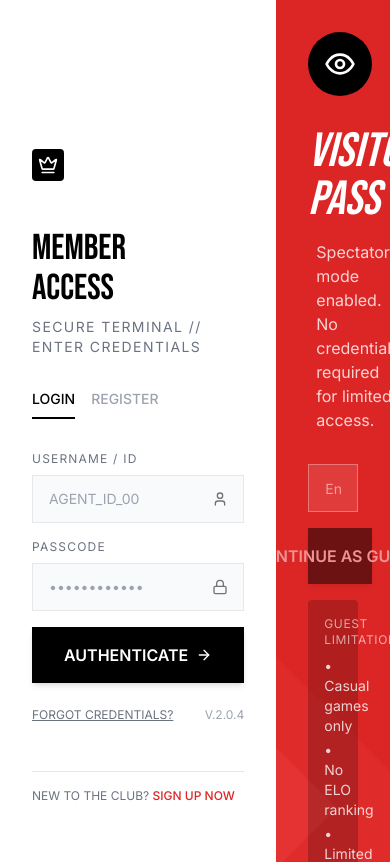
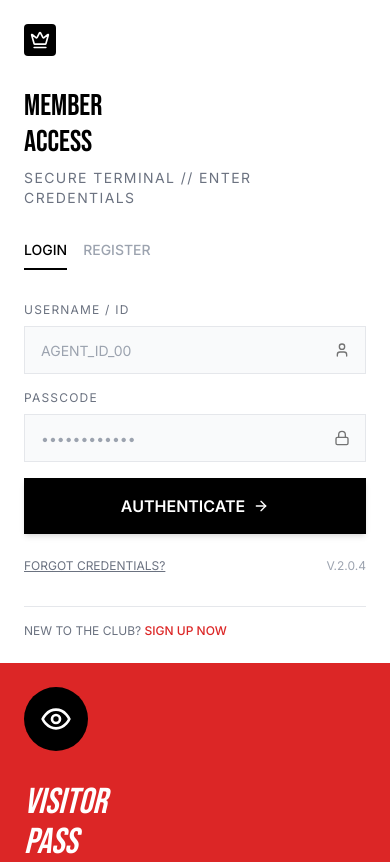
Before and after one commit to Krishan-Kant123/chess-bot-multiplayer-, a Next.js app in the folder client/: page /auth in a window 390 px wide. Shown: the top 862 px of the page. Built offline with nearby package versions, Linux system fonts and the light colour scheme; no server answers.

Commit message:
responsive

```diff
--- a/client/src/app/auth/page.tsx
+++ b/client/src/app/auth/page.tsx
@@ -57,23 +57,23 @@
     };
 
     return (
-        <div className="min-h-screen flex">
+        <div className="min-h-screen flex flex-col md:flex-row">
             {/* Left Panel - Member Access */}
-            <div className="flex-1 bg-white p-8 md:p-16 flex flex-col justify-center">
+            <div className="flex-1 bg-white p-6 md:p-16 flex flex-col justify-center">
                 <motion.div
                     initial={{ opacity: 0, x: -20 }}
                     animate={{ opacity: 1, x: 0 }}
                     className="max-w-md mx-auto w-full"
                 >
                     {/* Logo */}
-                    <Link href="/" className="inline-flex items-center gap-2 mb-12">
+                    <Link href="/" className="inline-flex items-center gap-2 mb-8 md:mb-12">
                         <div className="w-8 h-8 bg-black rounded flex items-center justify-center">
                             <Crown className="w-5 h-5 text-white" />
                         </div>
                     </Link>
 
                     {/* Header */}
-                    <h1 className="font-display text-4xl text-black mb-2">
+                    <h1 className="font-display text-3xl md:text-4xl text-black mb-2">
                         MEMBER
                         <br />
                         ACCESS
@@ -119,7 +119,7 @@
                     </div>
 
                     {/* Bottom bar */}
-                    <div className="mt-12 pt-4 border-t border-gray-200">
+                    <div className="mt-8 md:mt-12 pt-4 border-t border-gray-200">
                         <p className="text-xs text-gray-500">
                             NEW TO THE CLUB?{" "}
                             <button
@@ -134,7 +134,7 @@
             </div>
 
             {/* Right Panel - Visitor Pass (Guest) */}
-            <div className="flex-1 bg-accent p-8 md:p-16 flex flex-col justify-center relative overflow-hidden">
+            <div className="flex-1 bg-accent p-6 md:p-16 flex flex-col justify-center relative overflow-hidden min-h-[400px] md:min-h-screen">
                 {/* Decorative background shapes */}
                 <div className="absolute bottom-0 right-0 w-64 h-64 bg-red-500/20 transform rotate-45" />
                 <div className="absolute bottom-20 right-20 w-32 h-32 bg-red-500/30 transform rotate-45" />
@@ -150,7 +150,7 @@
                     </div>
 
                     {/* Header */}
-                    <h2 className="font-display text-5xl text-white italic mb-4">
+                    <h2 className="font-display text-4xl md:text-5xl text-white italic mb-4">
                         VISITOR
                         <br />
                         PASS
```
